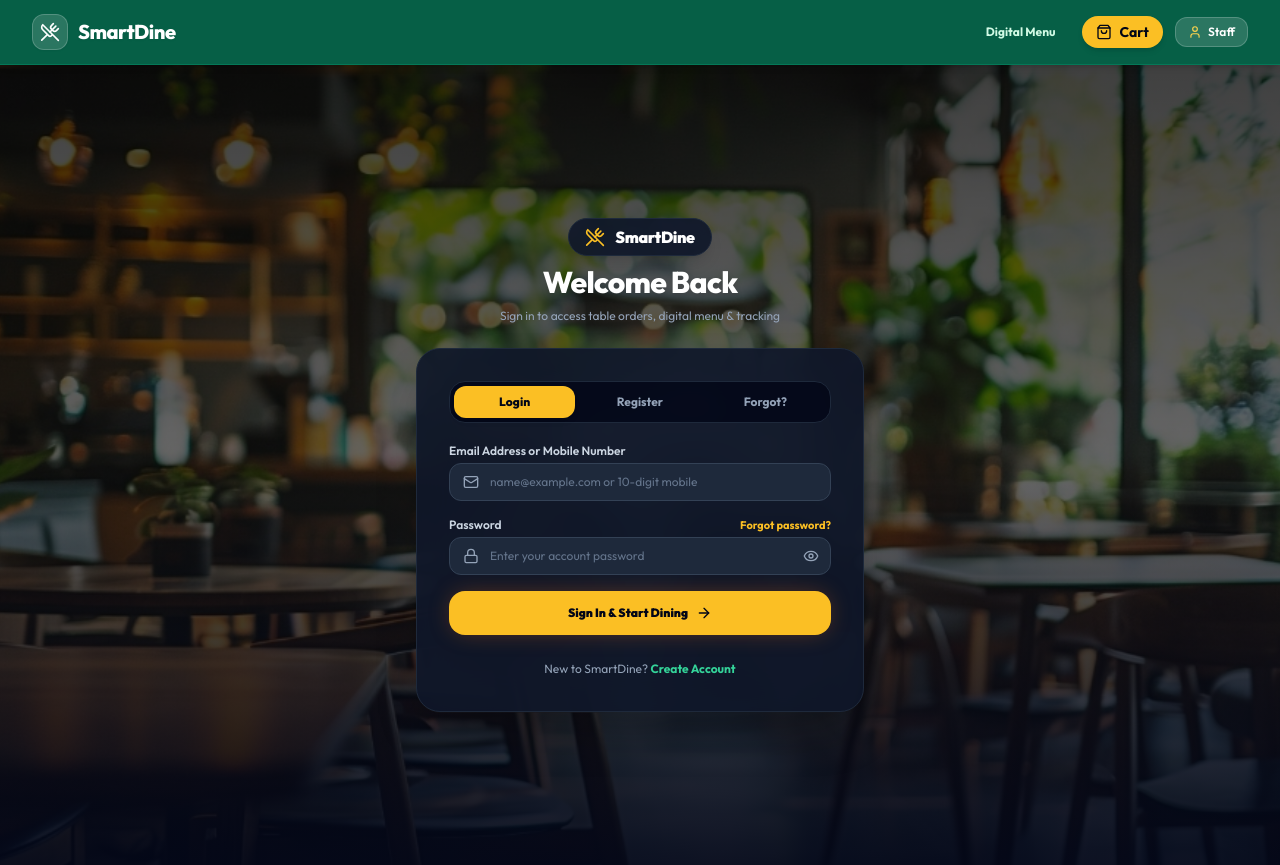
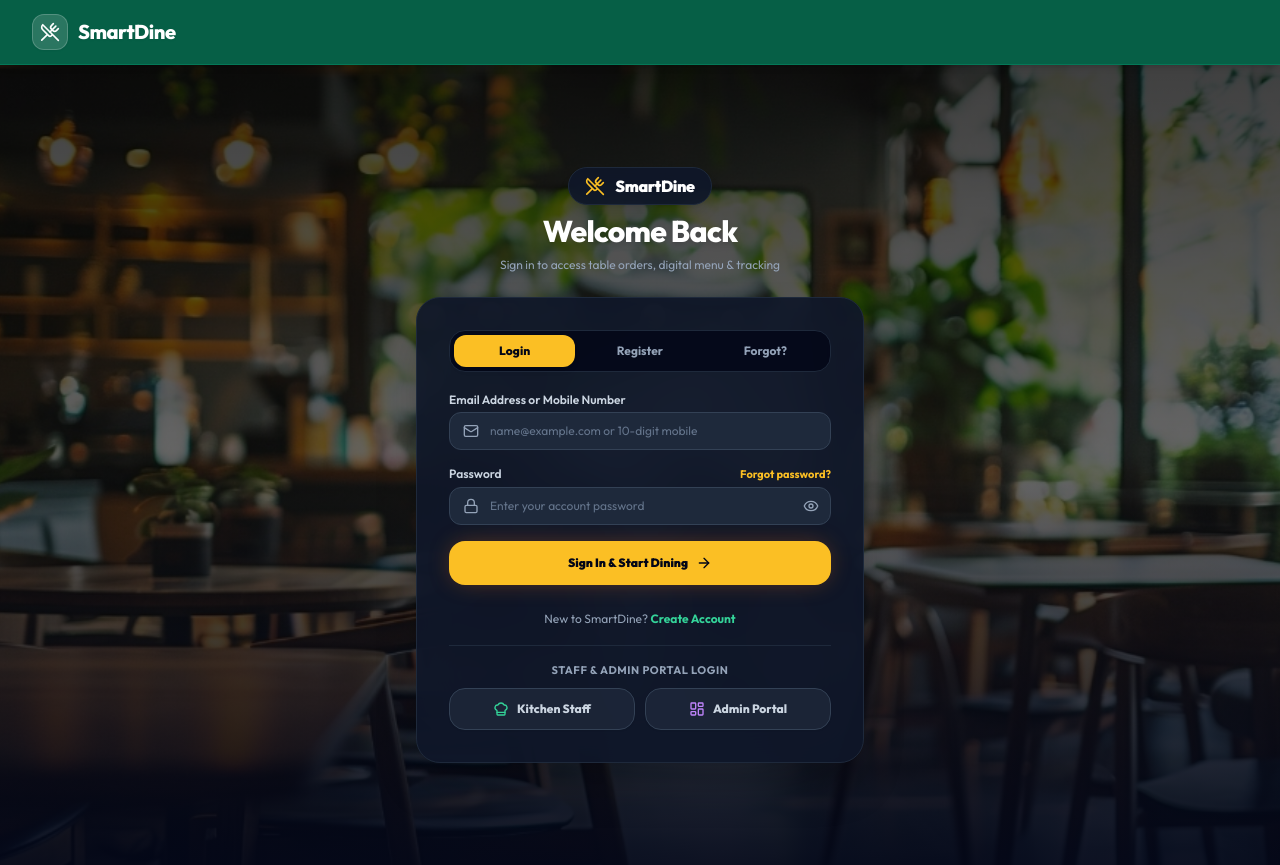
Before and after one commit to SahilShembare/SmartDine1, a React (Vite) app in the folder web/: page /login in a window 1280 px wide. Built offline with nearby package versions, Linux system fonts and the light colour scheme; no server answers; the database is empty.

Commit message:
feat: hide digital menu, cart, staff on login page and add direct kitchen staff and admin login options

```diff
--- a/web/src/components/Navbar.jsx
+++ b/web/src/components/Navbar.jsx
@@ -18,6 +18,8 @@ export default function Navbar() {
   const location = useLocation();
 
   const isHomePage = location.pathname === '/';
+  const isLoginPage = location.pathname === '/login';
+  const hideNavActions = isHomePage || isLoginPage;
   const isCustomerRoute = location.pathname === '/menu' ||
                           location.pathname === '/cart' ||
                           location.pathname.startsWith('/track');
@@ -58,8 +60,8 @@ export default function Navbar() {
           </div>
         )}
 
-        {/* Navigation & Action buttons (Hidden on Home Page as requested) */}
-        {!isHomePage && (
+        {/* Navigation & Action buttons (Hidden on Home and Login Page) */}
+        {!hideNavActions && (
           <div className="flex items-center gap-3">
             {/* Digital Menu */}
             <Link
--- a/web/src/pages/Login.jsx
+++ b/web/src/pages/Login.jsx
@@ -445,11 +445,57 @@ export default function Login() {
                 <span className="text-xs text-slate-400">New to SmartDine? </span>
                 <button
                   type="button"
-                  onClick={() => { setActiveTab('register'); setRegStep(1); }}
+                  onClick={() => { setActiveTab('register'); setRegStep(1); setError(''); setSuccessMsg(''); }}
                   className="text-xs font-bold text-emerald-400 hover:underline"
                 >
                   Create Account
                 </button>
+              </div>
+
+              {/* Kitchen & Admin Staff Login Options */}
+              <div className="pt-4 border-t border-slate-800 space-y-2.5">
+                <div className="text-[11px] font-bold uppercase tracking-wider text-slate-400 text-center">
+                  Staff & Admin Portal Login
+                </div>
+                <div className="grid grid-cols-2 gap-2.5">
+                  <button
+                    type="button"
+                    onClick={() => {
+                      setLoginIdentifier('kitchen@smartdine.com');
+                      setPassword('kitchen123456');
+                      setActiveTab('login');
+                      setError('');
+                      setSuccessMsg('👨‍🍳 Kitchen Staff credentials selected');
+                    }}
+                    className={`p-3 rounded-2xl border text-xs font-extrabold transition flex items-center justify-center gap-2 cursor-pointer shadow-sm ${
+                      loginIdentifier.includes('kitchen')
+                        ? 'bg-emerald-500/20 border-emerald-500/60 text-emerald-300 shadow-glow'
+                        : 'bg-slate-800/80 border-slate-700 text-slate-300 hover:text-white hover:border-emerald-500/40 hover:bg-slate-800'
+                    }`}
+                  >
+                    <ChefHat className="w-4 h-4 text-emerald-400" />
+                    <span>Kitchen Staff</span>
+                  </button>
+
+                  <button
+                    type="button"
+                    onClick={() => {
+                      setLoginIdentifier('admin@smartdine.com');
+                      setPassword('admin123456');
+                      setActiveTab('login');
+                      setError('');
+                      setSuccessMsg('⚙️ Admin Portal credentials selected');
+                    }}
+                    className={`p-3 rounded-2xl border text-xs font-extrabold transition flex items-center justify-center gap-2 cursor-pointer shadow-sm ${
+                      loginIdentifier.includes('admin')
+                        ? 'bg-purple-500/20 border-purple-500/60 text-purple-300 shadow-glow'
+                        : 'bg-slate-800/80 border-slate-700 text-slate-300 hover:text-white hover:border-purple-500/40 hover:bg-slate-800'
+                    }`}
+                  >
+                    <LayoutDashboard className="w-4 h-4 text-purple-400" />
+                    <span>Admin Portal</span>
+                  </button>
+                </div>
               </div>
             </form>
           )}
```
